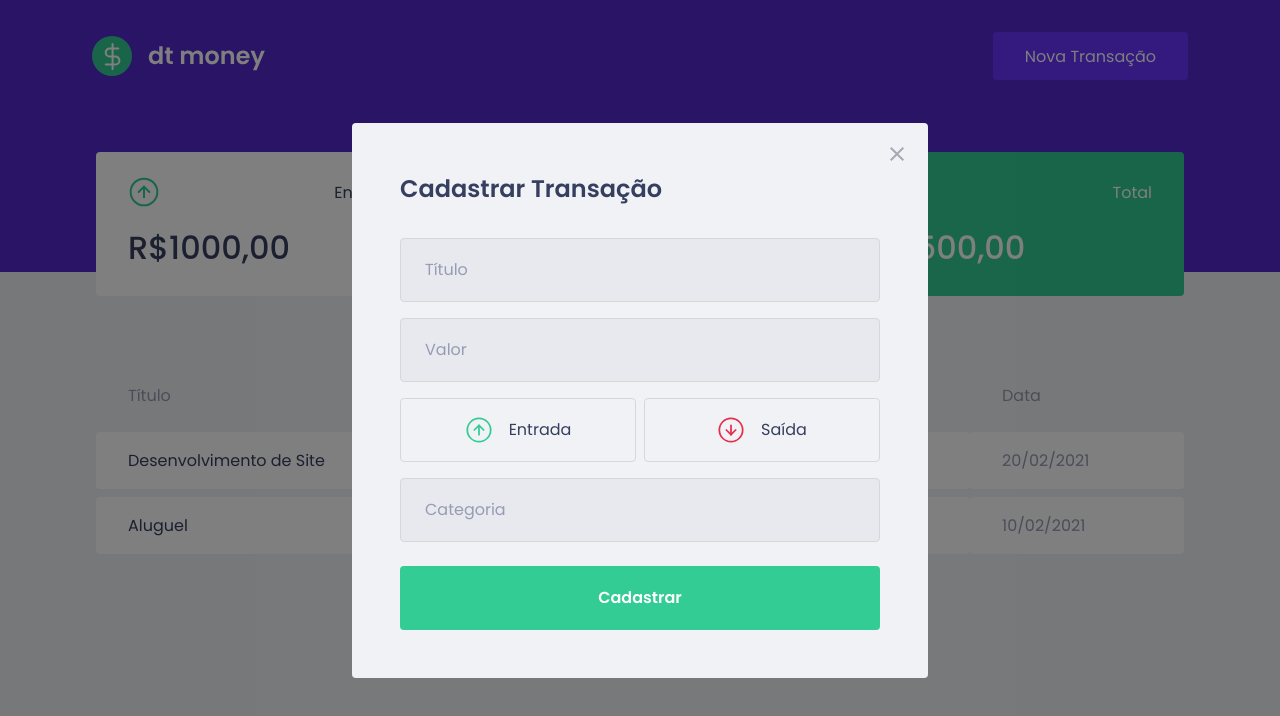
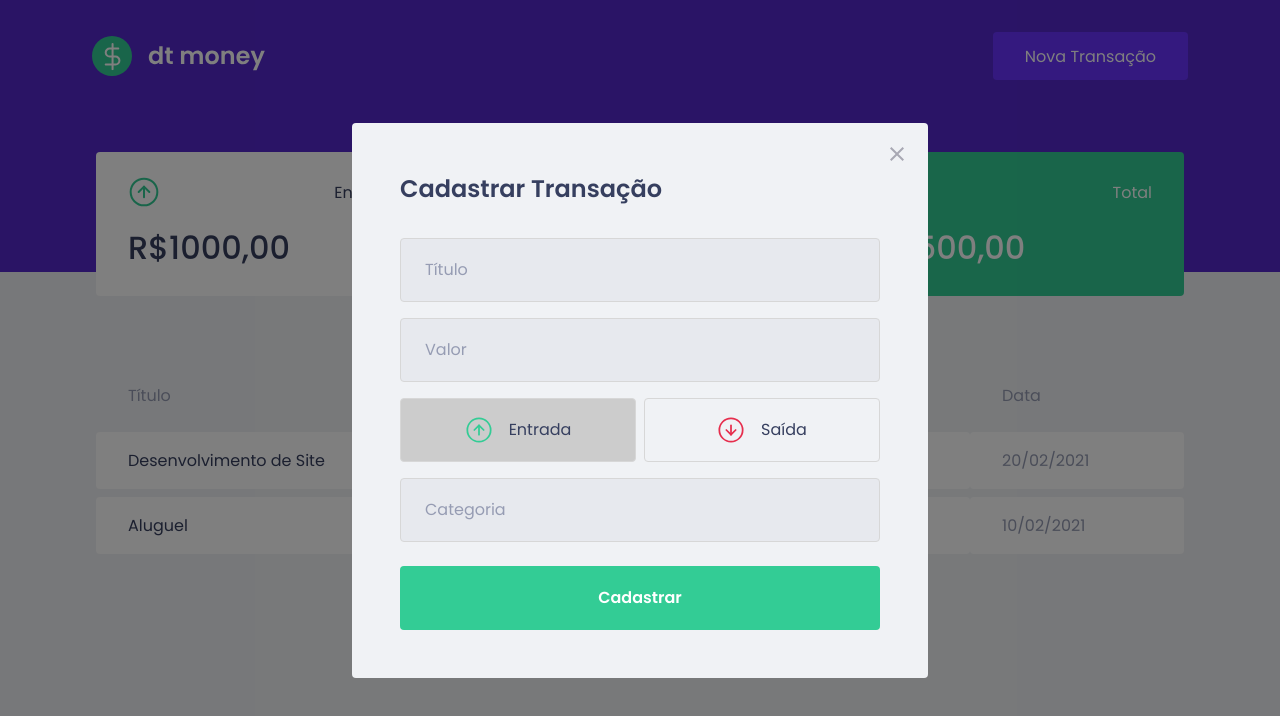
Before and after one commit to sempejunior/rocketseat_react_old, a React (Create React App) app in the folder dtmoney/: page / in a window 1280 px wide. Both pictures are taken after a click on the button "Nova Transação". Shown: the top 716 px of the page. Built offline with nearby package versions, Linux system fonts and the light colour scheme; no server answers; what miragejs would draw is missing.

Commit message:
Created another component on the styledComponent and pass if the component isActive using this component

```diff
--- a/dtmoney/src/components/NewTransactionModal/index.tsx
+++ b/dtmoney/src/components/NewTransactionModal/index.tsx
@@ -1,18 +1,20 @@
 import Modal from "react-modal";
-import { Container, TransactionTypeContainer } from "./styles";
+import { Container, RadioBox, TransactionTypeContainer } from "./styles";
 import incomeImg from "../../assets/income.svg";
 import outcomeImg from "../../assets/outcome.svg";
 import closeImg from "../../assets/close.svg";
+import { useState } from "react";
 
 interface NewTransaciotionModal {
   isOpen: boolean;
   onRequestClose: () => void;
 }
 
-export function NewTransactionModal({
-  isOpen,
-  onRequestClose,
-}: NewTransaciotionModal) {
+export function NewTransactionModal({isOpen,  onRequestClose,}: NewTransaciotionModal) {
+
+const [type, setType] = useState('deposit');
+
+
   return (
     <Modal
       isOpen={isOpen}
@@ -35,19 +37,24 @@
         <input placeholder="Valor" />
 
         <TransactionTypeContainer>
-          <button
+
+          <RadioBox
             type="button"
+            onClick={()=> {setType('deposit')}}
+            isActive= {type==='deposit'}
           >
             <img src = {incomeImg} alt="Entrada"/>
             <span>Entrada</span>
-          </button>
+          </RadioBox>
 
-          <button
+          <RadioBox
             type="button"
+            onClick={()=> {setType('withDraw')}}
+            isActive= {type==='withDraw'}
           >
             <img src = {outcomeImg} alt="Saida"/>
             <span>Saída</span>
-          </button>
+          </RadioBox>
         </TransactionTypeContainer>
 
 
--- a/dtmoney/src/components/NewTransactionModal/styles.ts
+++ b/dtmoney/src/components/NewTransactionModal/styles.ts
@@ -1,7 +1,6 @@
 import styled from "styled-components";
 
-import {darken} from 'polished';
-
+import { darken } from "polished";
 
 export const Container = styled.form`
   h2 {
@@ -54,33 +53,37 @@
   display: grid;
   grid-template-columns: 1fr 1fr;
   gap: 0.5rem;
+`;
 
-  button {
+
+interface RadioBoxProps{
+  isActive: boolean;
+}
+
+export const RadioBox = styled.button<RadioBoxProps>`
   height: 4rem;
   border: 1px solid #d7d7d7;
   border-radius: 0.25rem;
-    background: transparent;
+  background: ${(props)=>props.isActive ? '#ccc' : 'transparent'};
   display: flex;
   align-items: center;
   justify-content: center;
 
   transition: border-color 0.2s;
 
-    &:hover{
+  &:hover {
     border-color: ${darken(0.1, `#d7d7d7`)};
   }
 
-    img{
+  img {
     width: 28px;
-      height: 28px;;
+    height: 28px;
   }
 
-    span{
+  span {
     display: inline-block;
     margin-left: 1rem;
     font-size: 1rem;
     color: var(--text-title);
   }
-
-  }
 `;
```
Lines whose indentation alone changed are shown as unchanged.
